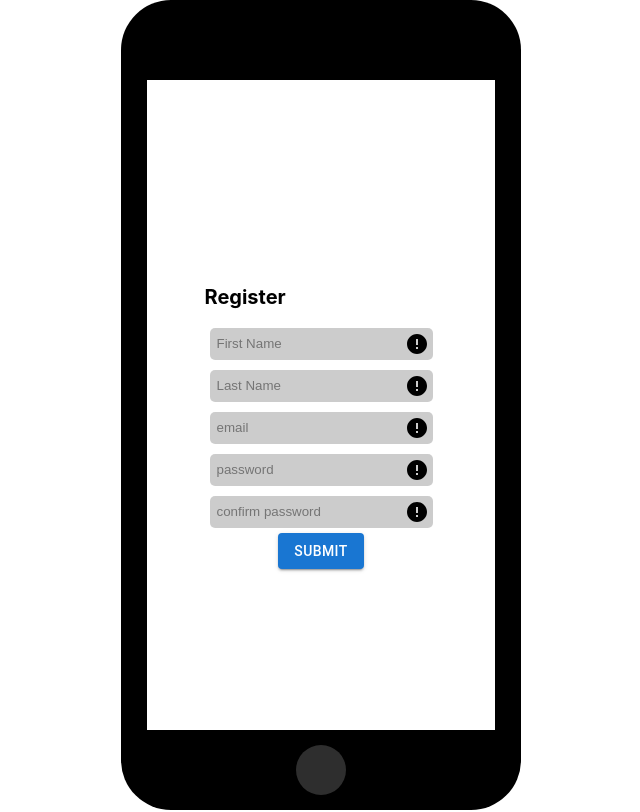
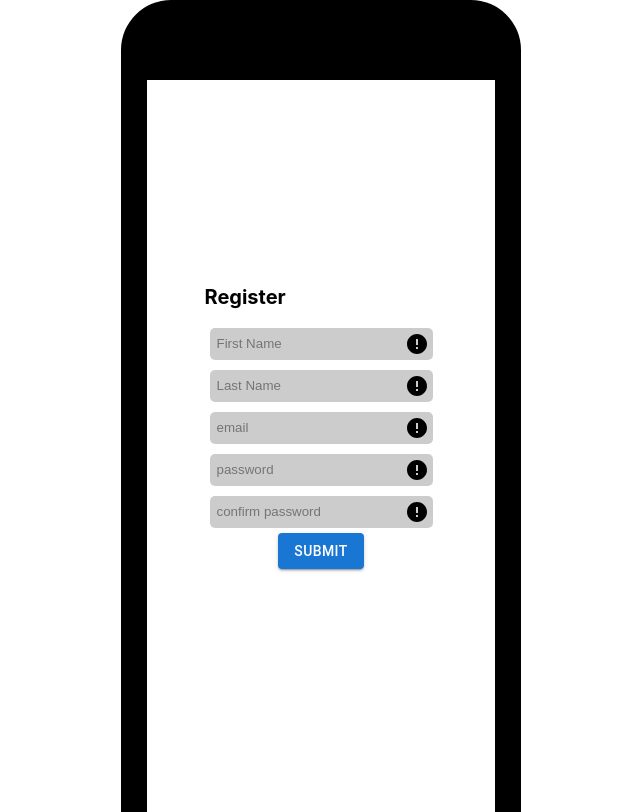
Before and after one commit to agusNiko/21DAYS-fitness-client, a React (Create React App) app: page / in a window 1280 px wide. Shown: the top 812 px of the page, without its empty margins (319-959 px from the left). Built offline with nearby package versions, Linux system fonts and the light colour scheme.

Commit message:
CSS update

```diff
--- a/src/App.css
+++ b/src/App.css
@@ -33,12 +33,13 @@
 .Case-middle {
   display: flex;
   flex-direction: row;
+  min-height: 800px;
 }
 
 .Scream {
   width: 375px;
-  height: 812px;
   display: flex;
+
   flex-direction: column;
 }
 
--- a/src/components/main-view/Main-view.css
+++ b/src/components/main-view/Main-view.css
@@ -6,3 +6,6 @@
   justify-content: center;
   align-items: center;
 }
+p {
+  color: black;
+}
```
